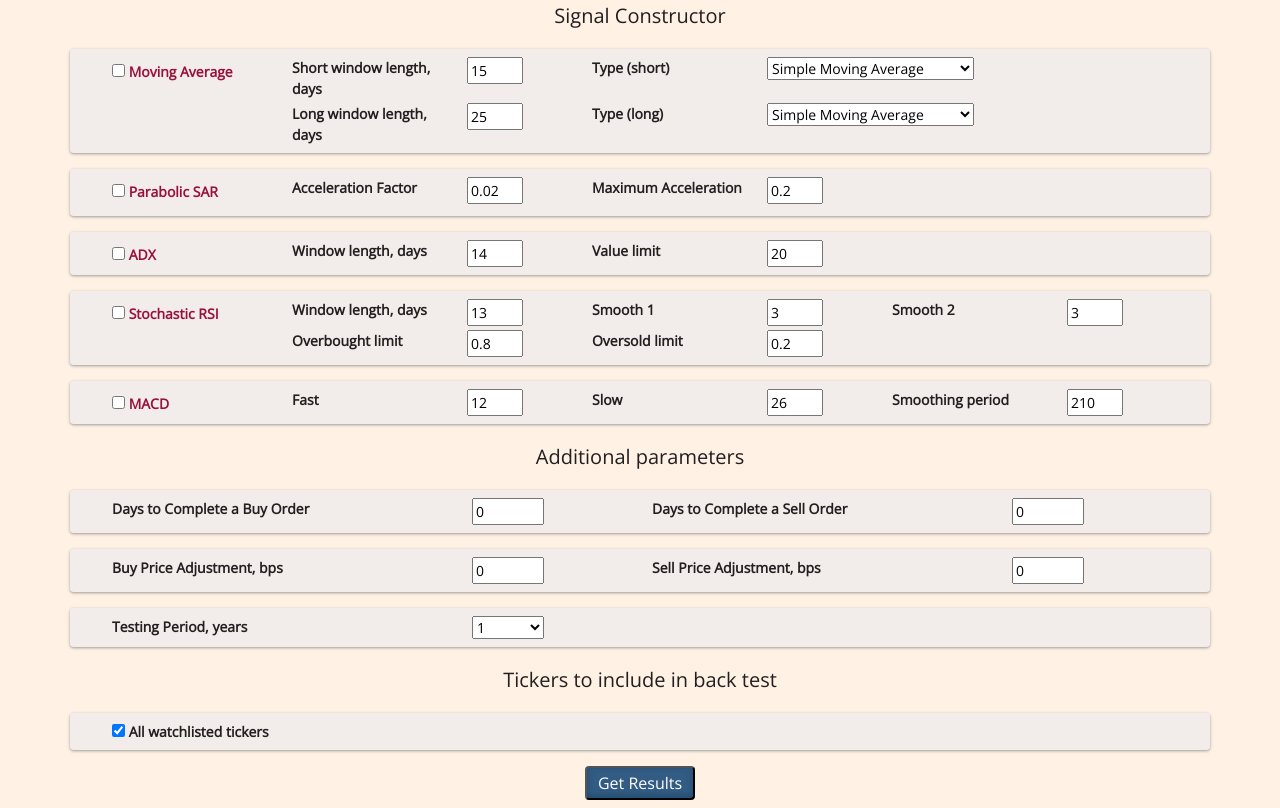
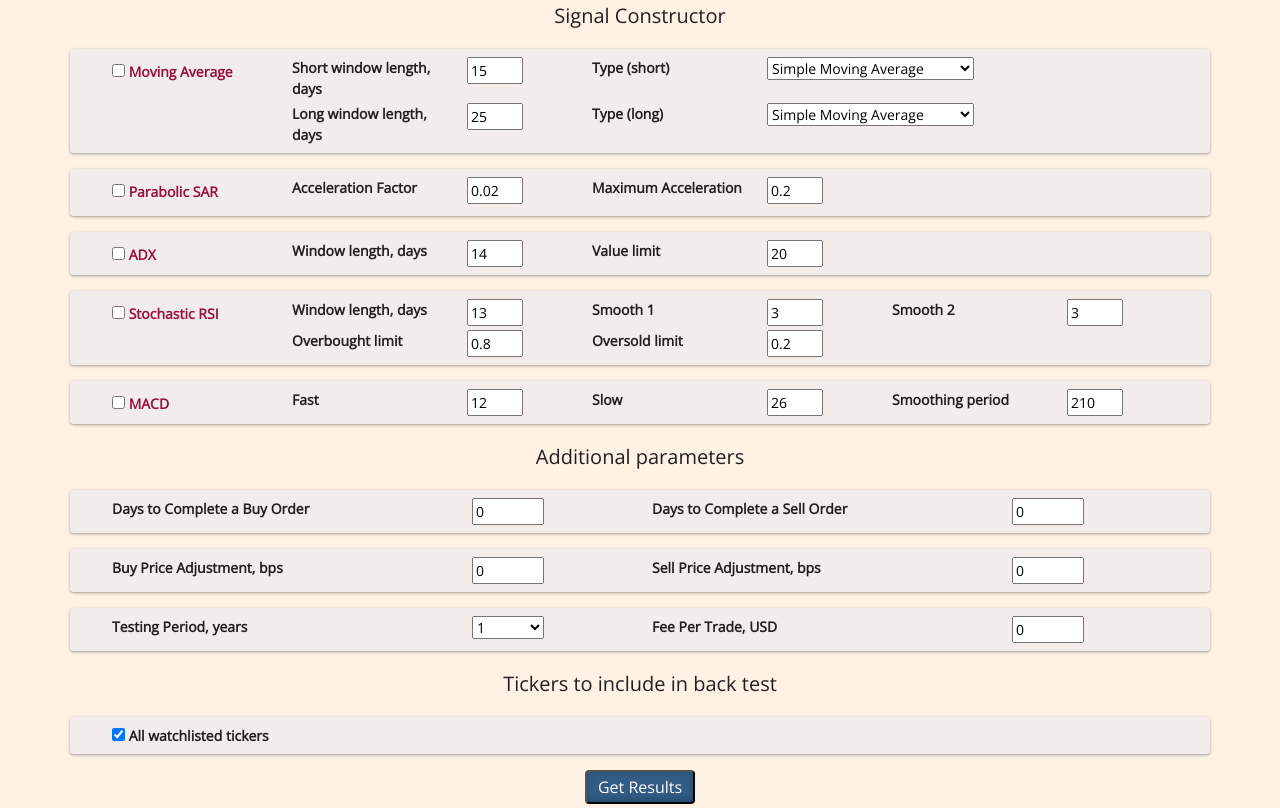
Before and after one commit to ahsamt/MyStockScreener, a Django app: page /backtester in a window 1280 px wide. Shown: the part 223-1031 px from the top of the page. Run offline with Django 4.2, Linux system fonts and the light colour scheme; a user stored in the database is signed in; data comes from the database, SQL or seed files in the repository; some libraries are stand-ins or nearby versions.

Commit message:
fee per trade added to backtest form

```diff
--- a/stock_screener/forms.py
+++ b/stock_screener/forms.py
@@ -74,7 +74,10 @@ class BacktestForm(SignalForm):
                                                widget=forms.NumberInput(attrs={'style': 'width:9ch'}))
 
     num_years = forms.ChoiceField(label='Testing Period, years', initial=1,
-                                  choices=[(1, 1), (2, 2), (3, 3), (4, 4), (5, 5)], widget=forms.Select(attrs={'style': 'width:9ch'}))
+                                  choices=[(1, 1), (2, 2), (3, 3), (4, 4), (5, 5)],
+                                  widget=forms.Select(attrs={'style': 'width:9ch'}))
+    fee_per_trade = forms.ChoiceField(label='Fee Per Trade, USD', initial=0,
+                                      widget=forms.NumberInput(attrs={'style': 'width:9ch'}))
 
     def __init__(self, user, *args, **kwargs):
         super(BacktestForm, self).__init__(*args, *kwargs)
--- a/stock_screener/templates/stock_screener/backtester.html
+++ b/stock_screener/templates/stock_screener/backtester.html
@@ -124,6 +124,17 @@
                                     </div>
 
                                 </div>
+                                <div class="col-6">
+                                    <div class="row">
+                                        <div class="col-8">
+                                            {{  stockForm.fee_per_trade.label }}
+                                        </div>
+                                        <div class="col-4">
+                                            {{ stockForm.fee_per_trade }}
+                                        </div>
+                                    </div>
+
+                                </div>
                             </div>
 
                             <h3 class="centre mt-3">Tickers to include in back test</h3>
--- a/stock_screener/views.py
+++ b/stock_screener/views.py
@@ -600,6 +600,7 @@ def backtester(request):
                 buy_price_adjustment = backtestForm.cleaned_data["buy_price_adjustment"]
                 sell_price_adjustment = backtestForm.cleaned_data["sell_price_adjustment"]
                 num_years = backtestForm.cleaned_data["num_years"]
+                fee_per_trade = backtestForm.cleaned_data["fee_per_trade"]
 
                 tickers = backtestForm.cleaned_data['tickers']
 
```
